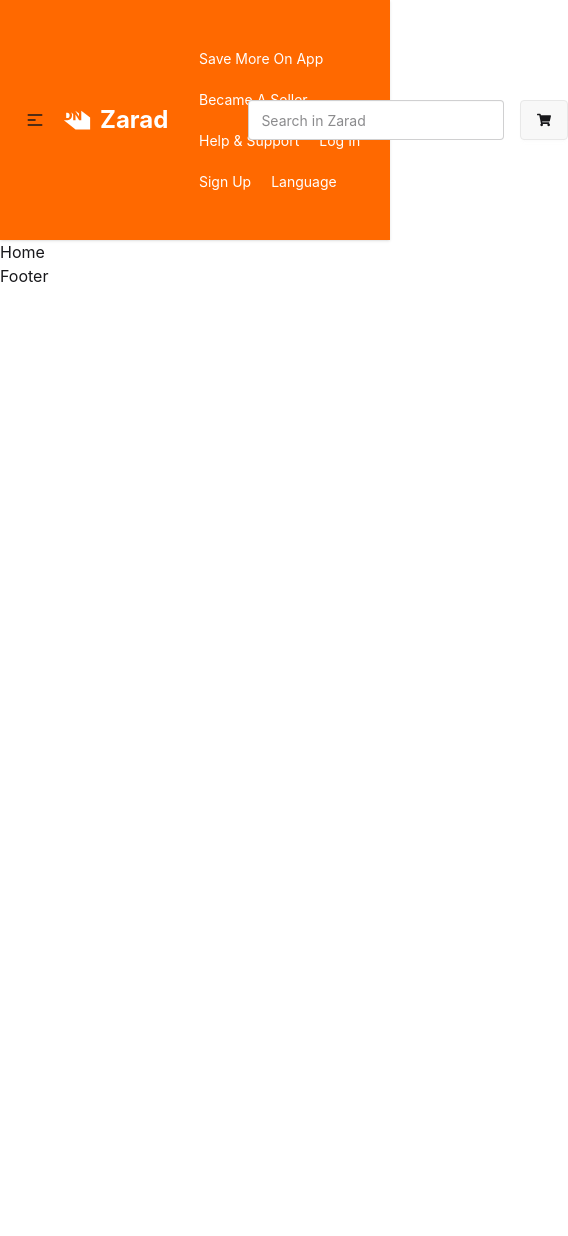
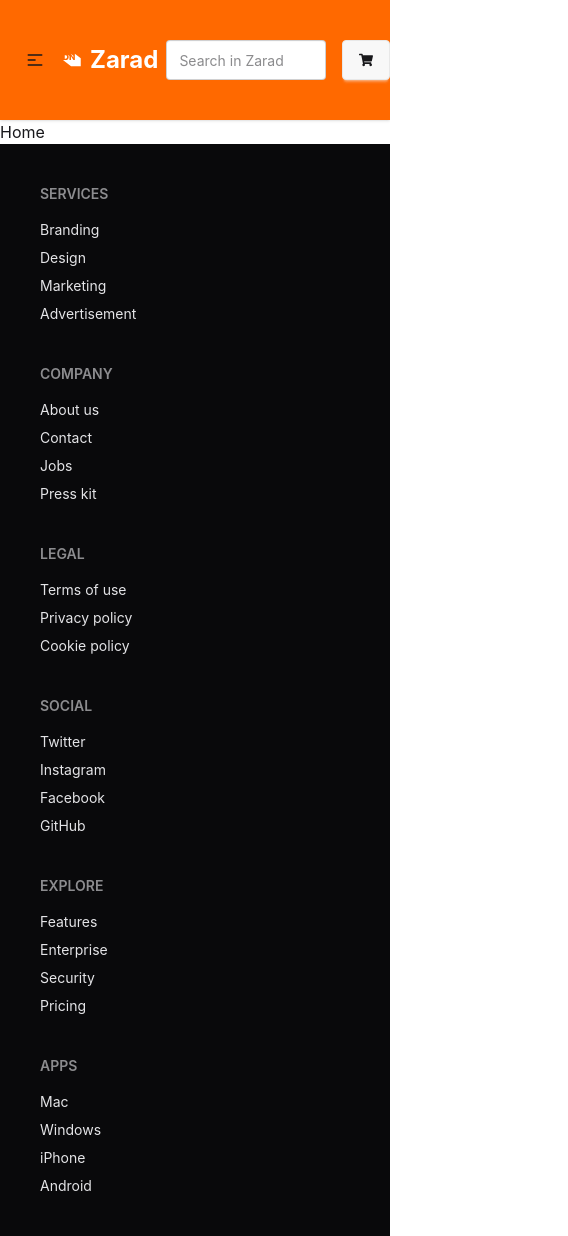
Before and after one commit to mehedirobi/zarad-app, a React (Vite) app: page / in a window 390 px wide. Shown: the whole page, 568 px wide, since content can reach past the window. Before the commit the page ends 844 px from the top, so only its background shows below. Built offline with nearby package versions, Linux system fonts and the light colour scheme.

Commit message:
footer added

```diff
--- a/src/components/Footer.jsx
+++ b/src/components/Footer.jsx
@@ -2,9 +2,49 @@ import React from 'react';
 
 const Footer = () => {
     return (
-        <div>
-            Footer
-        </div>
+        <footer className="footer sm:footer-horizontal bg-neutral text-neutral-content grid-rows-2 p-10">
+  <nav>
+    <h6 className="footer-title">Services</h6>
+    <a className="link link-hover">Branding</a>
+    <a className="link link-hover">Design</a>
+    <a className="link link-hover">Marketing</a>
+    <a className="link link-hover">Advertisement</a>
+  </nav>
+  <nav>
+    <h6 className="footer-title">Company</h6>
+    <a className="link link-hover">About us</a>
+    <a className="link link-hover">Contact</a>
+    <a className="link link-hover">Jobs</a>
+    <a className="link link-hover">Press kit</a>
+  </nav>
+  <nav>
+    <h6 className="footer-title">Legal</h6>
+    <a className="link link-hover">Terms of use</a>
+    <a className="link link-hover">Privacy policy</a>
+    <a className="link link-hover">Cookie policy</a>
+  </nav>
+  <nav>
+    <h6 className="footer-title">Social</h6>
+    <a className="link link-hover">Twitter</a>
+    <a className="link link-hover">Instagram</a>
+    <a className="link link-hover">Facebook</a>
+    <a className="link link-hover">GitHub</a>
+  </nav>
+  <nav>
+    <h6 className="footer-title">Explore</h6>
+    <a className="link link-hover">Features</a>
+    <a className="link link-hover">Enterprise</a>
+    <a className="link link-hover">Security</a>
+    <a className="link link-hover">Pricing</a>
+  </nav>
+  <nav>
+    <h6 className="footer-title">Apps</h6>
+    <a className="link link-hover">Mac</a>
+    <a className="link link-hover">Windows</a>
+    <a className="link link-hover">iPhone</a>
+    <a className="link link-hover">Android</a>
+  </nav>
+</footer>
     );
 };
 
--- a/src/components/Navbar.jsx
+++ b/src/components/Navbar.jsx
@@ -30,25 +30,38 @@ const Navbar = () => {
             tabIndex="-1"
             className="menu menu-sm dropdown-content bg-base-100 rounded-box z-1 mt-3 w-52 p-2 shadow"
           >
-            <li>
-              <a>Item 1</a>
-            </li>
 
-            <li>
-              <a>Item 3</a>
-            </li>
+            <Link to="" className="hover:text-gray-200">
+            <a>Save More On App </a>
+          </Link>
+            <Link to="/become-seller" className="hover:text-gray-200">
+            <a>Became A Seller</a>
+          </Link>
+            <Link to="/help-support" className="hover:text-gray-200">
+            <a>Help & Support</a>
+          </Link>
+            <Link to="/login" className="hover:text-gray-200">
+            <a>Log In</a>
+          </Link>
+            <Link to="/register" className="hover:text-gray-200">
+            <a>Sign Up</a>
+          </Link>
+
+          <Link to="" className="hover:text-gray-200">
+            <a>Language</a>
+          </Link>
           </ul>
         </div>
         <div className="flex items-center gap-2">
           {/* <img className="h-8 w-8" src={logo} alt="Logo" /> */}
-          <span className="text-3xl text-white"><IoLogoDesignernews /></span>
+          <span className="lg:text-3xl text-xl text-white"><IoLogoDesignernews /></span>
           <p className="text-2xl font-bold text-white">Zarad</p>
         </div>
 
 
         {/* Search Input */}
-        <div className="flex items-center gap-4 ml-20">
-            <input  type="text" placeholder="Search in Zarad" className="input input-bordered w-64 lg:w-120 h-10 focus:outline-none focus:ring-blue-500" />
+        <div className="flex items-center gap-4 lg:ml-20 ml-2">
+            <input  type="text" placeholder="Search in Zarad" className="input input-bordered w-40 lg:w-120 h-10 focus:outline-none focus:ring-blue-500" />
 
             <Link to="/cart" className="btn"><FaShoppingCart /></Link>
         </div>
@@ -56,7 +69,7 @@ const Navbar = () => {
       <div className="navbar-center hidden lg:flex">
 
       </div>
-      <div className="navbar-end">
+      <div className="navbar-end hidden lg:flex">
         <ul className="menu menu-horizontal px-1 gap-5 text-white">
             <Link to="" className="hover:text-gray-200">
             <a>Save More On App </a>
--- /dev/null
+++ b/src/pages/ErrorPage.jsx
@@ -0,0 +1,11 @@
+import React from 'react';
+
+const ErrorPage = () => {
+    return (
+        <div>
+            <h1 className='bg-red-500 text-black font-bold text-3xl text-center flex justify-center items-center h-screen'>Sorry! This page is not available at this moment</h1>
+        </div>
+    );
+};
+
+export default ErrorPage;
--- a/src/router/Router.jsx
+++ b/src/router/Router.jsx
@@ -2,11 +2,13 @@ import { createBrowserRouter } from "react-router";
 import { RouterProvider } from "react-router/dom";
 import HomeLayout from "../layouts/HomeLayout";
 import Home from "../pages/Home";
+import ErrorPage from "../pages/ErrorPage";
 
 const router = createBrowserRouter([
   {
     path: "/",
     element: <HomeLayout></HomeLayout>,
+    errorElement: <ErrorPage></ErrorPage>,
     children: [
       { path: "/", element: <Home></Home> },
     ],
```
